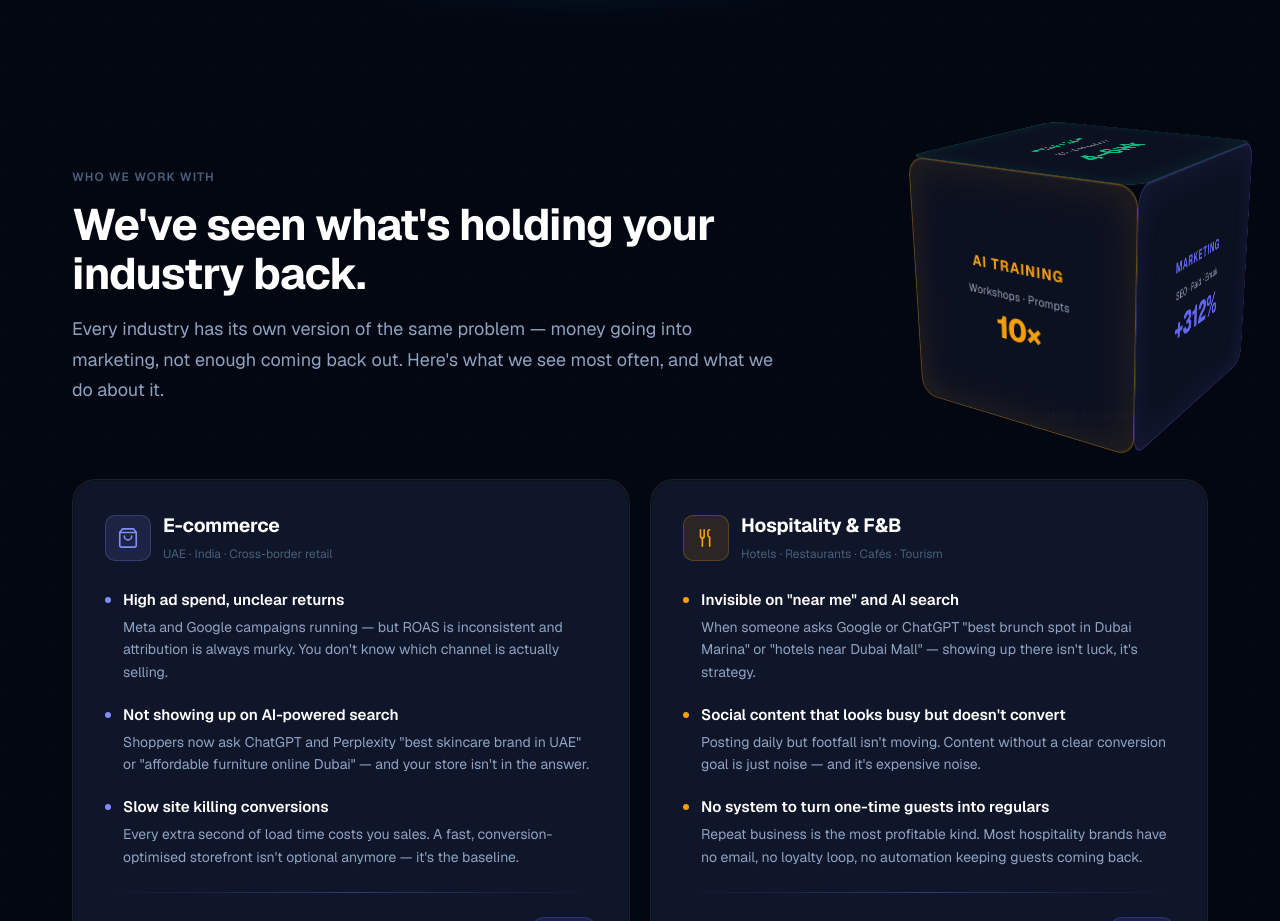
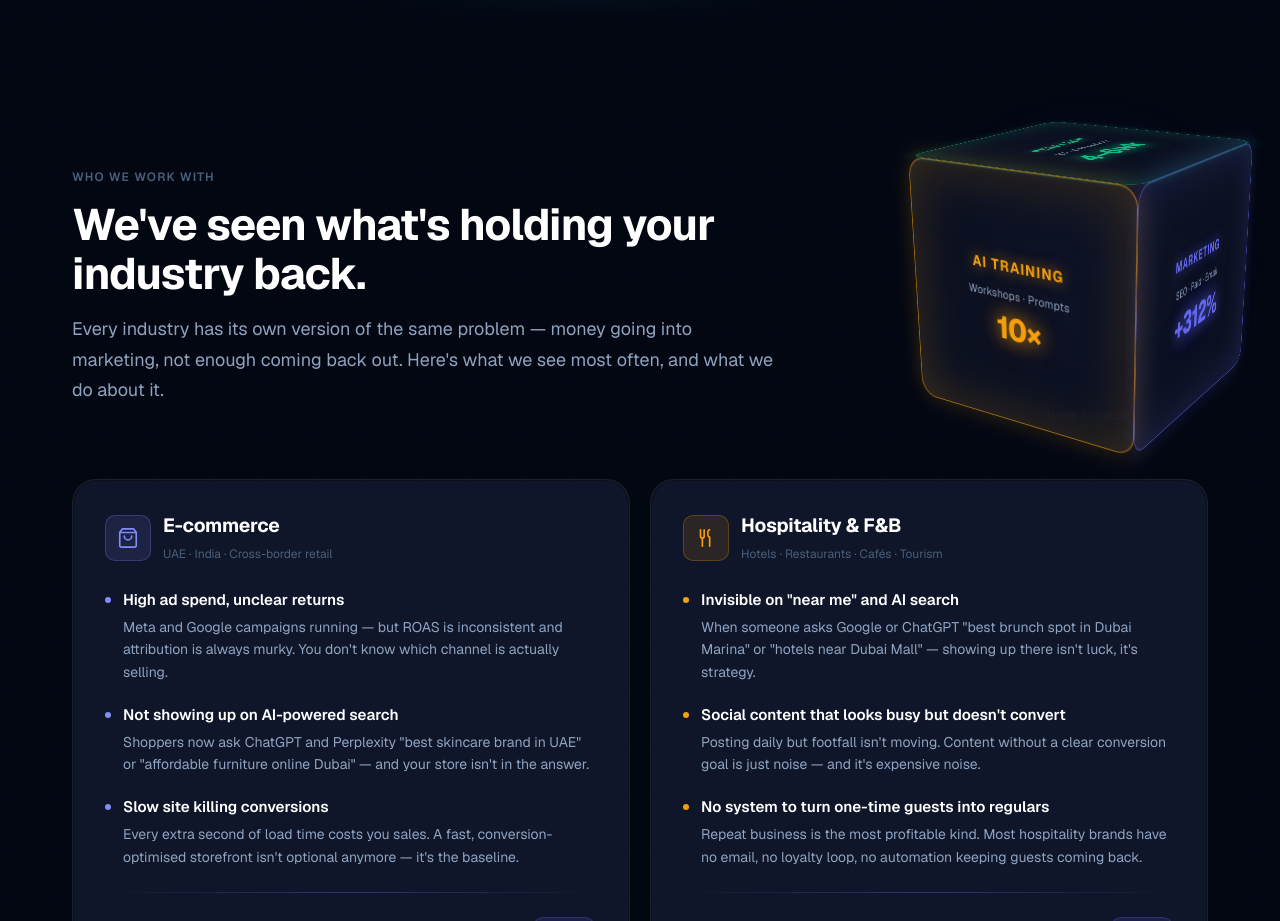
Before and after one commit to issei007-ai/unexusai, a Next.js app: page / in a window 1280 px wide. Shown: the part 1100-2021 px from the top of the page. Built offline with nearby package versions, Linux system fonts and the light colour scheme.

Commit message:
Make service cube glow and grab attention
Add a pulsing accent aura behind the cube, glowing text shadows on the
labels and metrics, and brighter face borders with an outer accent glow.

Co-Authored-By: Claude Opus 4.8 <noreply@anthropic.com>

```diff
--- a/src/app/globals.css
+++ b/src/app/globals.css
@@ -862,7 +862,28 @@ body {
 }
 
 /* ─── SERVICE CUBE (CSS-only 3D) ─────────────────────────────────────────── */
+.svc-cube-wrap {
+  position: relative;
+  display: grid;
+  place-items: center;
+}
+.svc-cube-aura {
+  position: absolute;
+  width: 280px; height: 280px;
+  border-radius: 50%;
+  background: radial-gradient(circle, rgba(99,102,241,0.45), rgba(124,58,237,0.25) 45%, transparent 68%);
+  filter: blur(36px);
+  pointer-events: none;
+  z-index: 0;
+  animation: svc-cube-pulse 3.4s ease-in-out infinite;
+}
+@keyframes svc-cube-pulse {
+  0%, 100% { opacity: 0.45; transform: scale(0.9); }
+  50%      { opacity: 0.9;  transform: scale(1.1); }
+}
 .svc-cube-scene {
+  position: relative;
+  z-index: 1;
   width: 240px; height: 240px;
   perspective: 900px;
   cursor: grab;
@@ -870,6 +891,9 @@ body {
   user-select: none;
   -webkit-user-select: none;
   -webkit-touch-callout: none;
+}
+@media (prefers-reduced-motion: reduce) {
+  .svc-cube-aura { animation: none; }
 }
 .svc-cube-scene:active { cursor: grabbing; }
 .svc-cube {
--- a/src/components/ui/ServiceCubeClient.tsx
+++ b/src/components/ui/ServiceCubeClient.tsx
@@ -65,6 +65,8 @@ export default function ServiceCubeClient({ faces, caption }: { faces: Face[]; c
 
   return (
     <div className="flex flex-col items-center gap-5">
+      <div className="svc-cube-wrap">
+        <span className="svc-cube-aura" aria-hidden="true" />
         <div
           className="svc-cube-scene"
           style={{ touchAction: "none" }}
@@ -83,13 +85,13 @@ export default function ServiceCubeClient({ faces, caption }: { faces: Face[]; c
                   key={i}
                   data-face={FACE_ORDER[i]}
                   className="svc-cube-face"
-                style={{ borderColor: `${accent}66`, boxShadow: `inset 0 0 40px ${accent}1f, inset 0 1px 0 rgba(255,255,255,0.06)` }}
+                  style={{ borderColor: `${accent}99`, boxShadow: `inset 0 0 55px ${accent}33, inset 0 1px 0 rgba(255,255,255,0.08), 0 0 24px ${accent}33` }}
                 >
-                <span className="text-sm font-bold uppercase tracking-widest" style={{ color: accent, fontFamily: "var(--font-display)" }}>
+                  <span className="text-sm font-bold uppercase tracking-widest" style={{ color: accent, fontFamily: "var(--font-display)", textShadow: `0 0 14px ${accent}aa` }}>
                     {f.label}
                   </span>
-                <span className="text-[0.68rem] tracking-wide" style={{ color: "var(--color-brand-400)" }}>{f.sub}</span>
-                <span style={{ fontFamily: "var(--font-display)", fontWeight: 800, fontSize: "1.9rem", lineHeight: 1, color: accent, letterSpacing: "-0.03em" }}>
+                  <span className="text-[0.68rem] tracking-wide" style={{ color: "var(--color-brand-300)" }}>{f.sub}</span>
+                  <span style={{ fontFamily: "var(--font-display)", fontWeight: 800, fontSize: "1.9rem", lineHeight: 1, color: accent, letterSpacing: "-0.03em", textShadow: `0 0 18px ${accent}cc, 0 0 34px ${accent}66` }}>
                     {f.metric}
                   </span>
                 </div>
@@ -97,6 +99,7 @@ export default function ServiceCubeClient({ faces, caption }: { faces: Face[]; c
             })}
           </div>
         </div>
+      </div>
       {caption && <p className="text-xs text-center" style={{ color: "var(--color-brand-500)" }}>{caption}</p>}
     </div>
   );
```
Lines whose indentation alone changed are shown as unchanged.
